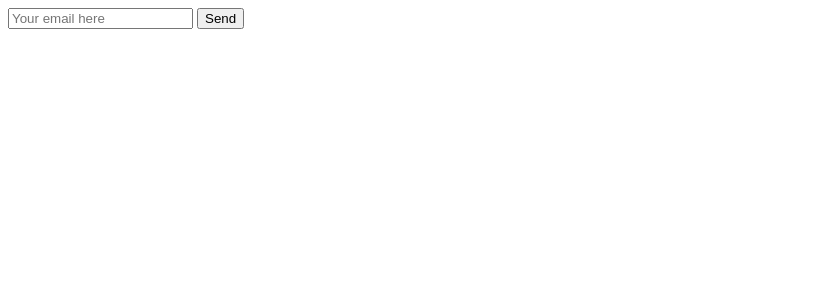
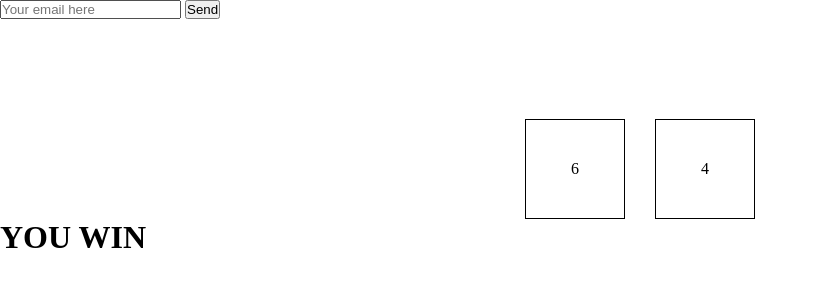
Before and after one commit to mesciuS/js-mail-dadi, a plain HTML site: page index.html in a window 1280 px wide. Shown: the whole page, without its empty margins (0-818 px from the left). Drawn offline with Linux system fonts and the light colour scheme.

Commit message:
feat: esercizio due

```diff
--- a/index.html
+++ b/index.html
@@ -5,6 +5,41 @@
     <meta http-equiv="X-UA-Compatible" content="IE=edge">
     <meta name="viewport" content="width=device-width, initial-scale=1.0">
     <title>mail dadi</title>
+
+
+    <style>
+
+        * {
+            margin: 0;
+            padding: 0;
+            box-sizing: border-box;
+        }
+
+        h1 {
+            margin-bottom: 100px;
+        }
+
+        .container {
+            display: flex;
+            justify-content: center;
+
+            gap: 30px;
+        }
+
+        #rndElUno, #rndElDue {
+
+            display: flex;
+            justify-content: center;
+            align-items: center;
+
+            width: 100px;
+            height: 100px;
+
+            border: 1px solid black;
+        }
+
+
+    </style>
 </head>
 
 
@@ -15,7 +50,12 @@
 
     <h1 id="result"></h1>
 
+    <div class="container">
+        <div id="rndElUno"></div>
+        <div id="rndElDue"></div>
+    </div>
 
+    <h1 id="dice-result"></h1>
 
     <script type="text/javascript" src="js/script.js"></script>
 </body>
--- a/js/script.js
+++ b/js/script.js
@@ -1,7 +1,7 @@
 
 
 
-
+// ESERCIZIO UNO
 
 let myArray = ["mail@uno.com", "mail@due.com", "mail@tre.com", "mail@quattro.com"];
 
@@ -36,3 +36,29 @@ userInput.addEventListener("click", function() {
     }
 
 });
+
+
+// ESERCIZIO DUE
+
+let diceOne = document.getElementById("rndElUno");
+
+let diceTwo = document.getElementById("rndElDue");
+
+let diceResult = document.getElementById("dice-result");
+
+function randomIntFromInterval(min, max) { // min and max included
+    return Math.floor(Math.random() * (max - min + 1) + min);
+
+  }
+
+  let rndOne = Math.floor(Math.random() * 6) + 1
+  diceOne.innerHTML = (rndOne)
+  let rndTwo = Math.floor(Math.random() * 6) + 1
+  diceTwo.innerHTML = (rndTwo)
+
+  if(rndOne > rndTwo) {
+    diceResult.innerHTML = ("YOU WIN");
+  }
+  else {
+    diceResult.innerHTML = ("YOU LOSE");
+  }
```
